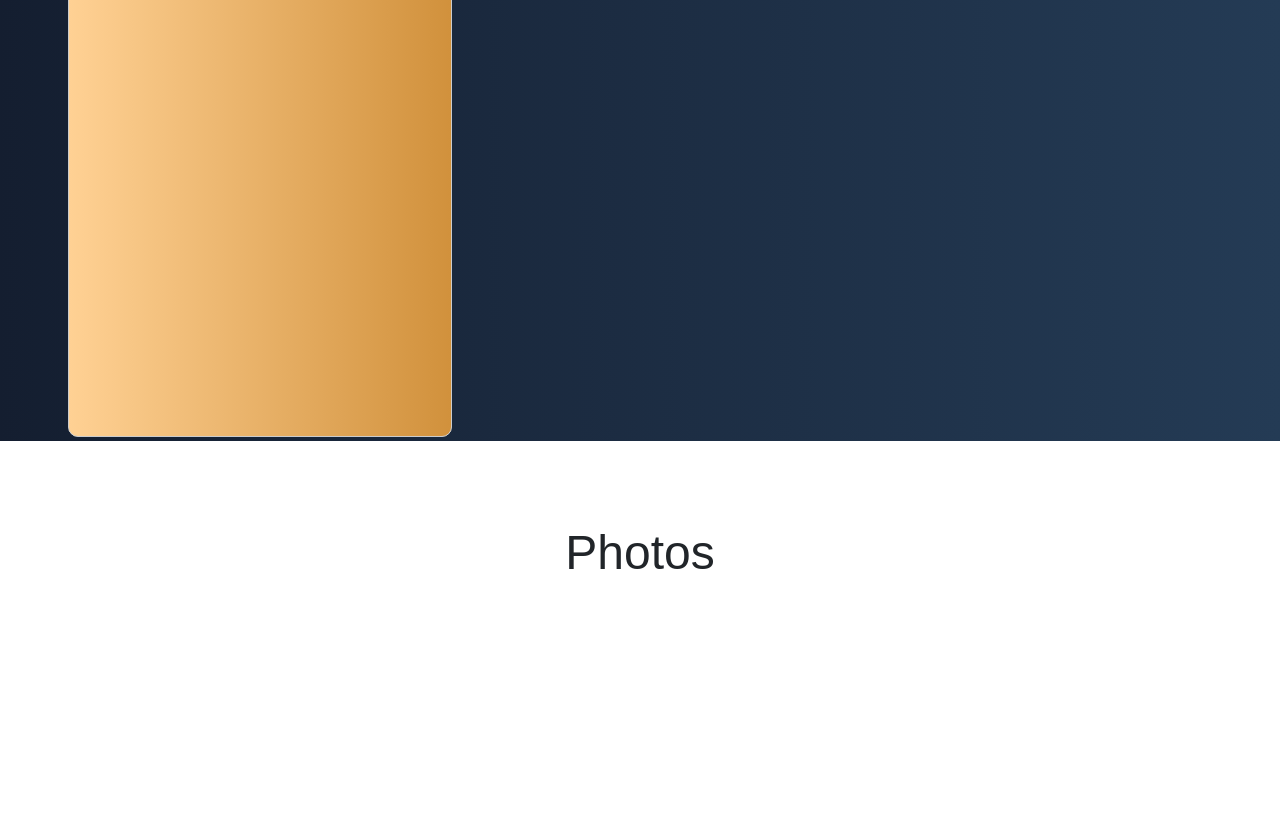
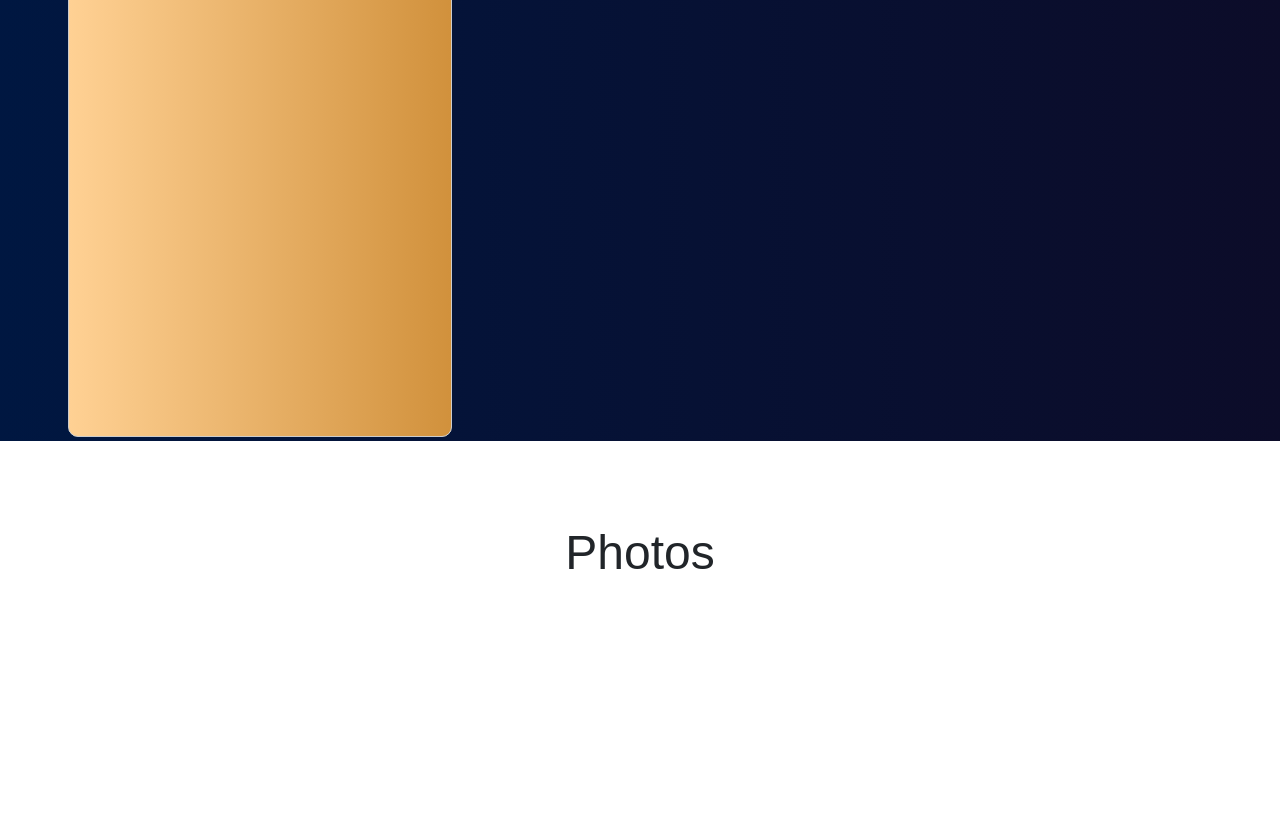
Before and after one commit to Bikrambsnt/Foto, a plain HTML site: page Project Gallery/index.html in a window 1280 px wide. Shown: the part 239-1057 px from the top of the page. Drawn offline with nearby package versions, Linux system fonts and the light colour scheme.

Commit message:
bg-color

```diff
--- a/Project Gallery/css/main.css
+++ b/Project Gallery/css/main.css
@@ -5,7 +5,7 @@
 }
 
 .main-content{
-    background-image: linear-gradient(to right, #141e30, #243b55);
+    background-image: linear-gradient(to right, #001741, rgb(12, 12, 41));
     background-size:cover ;
     height: 100vh;
     /*width: 100%;*/
```
